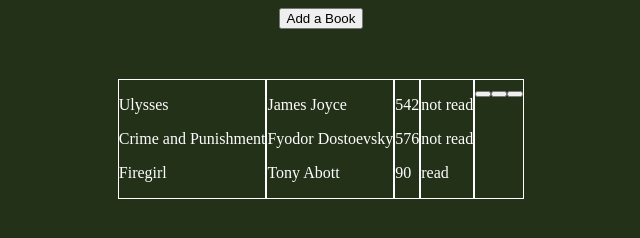
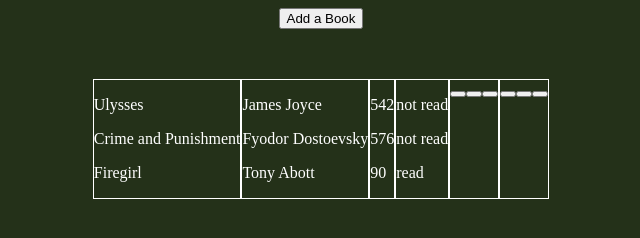
Before and after one commit to Vinsinned/library, a plain HTML site: page index.html in a window 1280 px wide. Shown: the whole page, without its empty margins (319-959 px from the left). Drawn offline with Linux system fonts and the light colour scheme.

Commit message:
Added a toggle read button (WIP)

```diff
--- a/index.html
+++ b/index.html
@@ -30,6 +30,9 @@
         <div id="buttons" class="book-info">
             <p>Buttons</p>
         </div>
+        <div id="toggle" class="book-info">
+            <p>Toggle Read Status</p>
+        </div>
 </body>
 <script src='script.js'></script>
 <link rel='stylesheet' href='styles.css'>
--- a/script.js
+++ b/script.js
@@ -35,6 +35,7 @@ let appendAuthor = document.querySelector('#author');
 let appendPages = document.querySelector('#pages');
 let appendStatus = document.querySelector('#status');
 let appendButtons = document.querySelector('#buttons');
+let appendToggle = document.querySelector('#toggle')
 let bookDisplay = document.querySelector('#book-display');
 let selectButtons = document.querySelectorAll('#index-number');
 
@@ -64,25 +65,32 @@ function book(title, author, pages, status) {
     this.status = status;
 }
 
+book.prototype.toggleBookRead = () => {
+    console.log(myLibrary.indexOf(crimeAndPunishment))
+}
+
 function addBookToLibrary() {
     let newBook = new book('title', 'author', 'pages', 'status');
     myLibrary.push(newBook.info());
 }
 
 function bookLoop() {
+    let selectStatus = null;
+    let selectToggle = null;
+    let selectRemoveButton = null;
     selectButtons.innerHTML = '';
     appendTitle.innerHTML = '';
     appendAuthor.innerHTML = '';
     appendPages.innerHTML = '';
     appendStatus.innerHTML = '';
     appendButtons.innerHTML = '';
-    let selectStatus = null;
-    let selectRemoveButton = null;
+    appendToggle.innerHTML = '';
     for (let objs of myLibrary) {
         titleParagraph = document.createElement('p');
         authorParagraph = document.createElement('p');
         pagesParagraph = document.createElement('p');
         statusParagraph = document.createElement('p');
+        toggleRead = document.createElement('button');
         tableButtons = document.createElement('button');
         tableButtons.id = 'index-number';
         titleParagraph.textContent = objs.title
@@ -93,20 +101,34 @@ function bookLoop() {
         appendPages.appendChild(pagesParagraph);
         statusParagraph.textContent = objs.status;
         appendStatus.appendChild(statusParagraph);
+        toggleRead.setAttribute('data-index', myLibrary.indexOf(objs));
+        toggleRead.className = 'toggle-read';
+        appendToggle.appendChild(toggleRead);
         statusParagraph.setAttribute('data-index', myLibrary.indexOf(objs));
         tableButtons.setAttribute('data-index', myLibrary.indexOf(objs));
+        tableButtons.className = 'remove';
+        selectStatus = statusParagraph.getAttribute('data-index');
+        selectRemoveButton = tableButtons.getAttribute('data-index');
         appendButtons.appendChild(tableButtons);
-        selectStatus = statusParagraph;
-        selectRemoveButton = tableButtons;
+        selectToggle = toggleRead.getAttribute('data-index');
+        console.log(selectToggle);
     }
-    selectButtons = document.querySelectorAll('button');
+    selectButtons = document.querySelectorAll('.remove');
         selectButtons.forEach((button) => {
             button.addEventListener('click', () => {
             console.log(button.getAttribute('data-index'));
-            if (selectStatus.getAttribute('data-index') == selectRemoveButton.getAttribute('index') && selectRemoveButton.getAttribute('index') != 0) {
-                let logIndex = selectRemoveButton.dataset.index;
-                myLibrary.splice(`${selectRemoveButton.dataset.index}`, 1);
+            if (selectStatus == selectRemoveButton && selectRemoveButton != 0) {
+                myLibrary.splice(`${button.getAttribute('data-index')}`, 1);
                 bookLoop();
+            }
+        })
+    })
+    toggleBook = document.querySelectorAll('.toggle-read');
+    toggleBook.forEach((toggle) => {
+        toggle.addEventListener('click', () => {
+            if (selectToggle == selectStatus) {
+                let number = parseInt(selectToggle);
+                console.log(myLibrary[number].status)
             }
         })
     })
@@ -141,12 +163,13 @@ addBook.addEventListener('click', () => {
     addBookUI.appendChild(submit);
 });
 
+let classForToggle = null;
 submit.addEventListener('click', () => {
     addBookUI.style.cssText = '';
     let title = bookTitle.value;
     let author = bookAuthor.value;
     let pages = bookPages.value;
-    let status = bookStatus.value;
+    let status = (bookStatus.value);
     addBookUI.removeChild(bookTitle);
     addBookUI.removeChild(bookAuthor);
     addBookUI.removeChild(bookPages);
```
